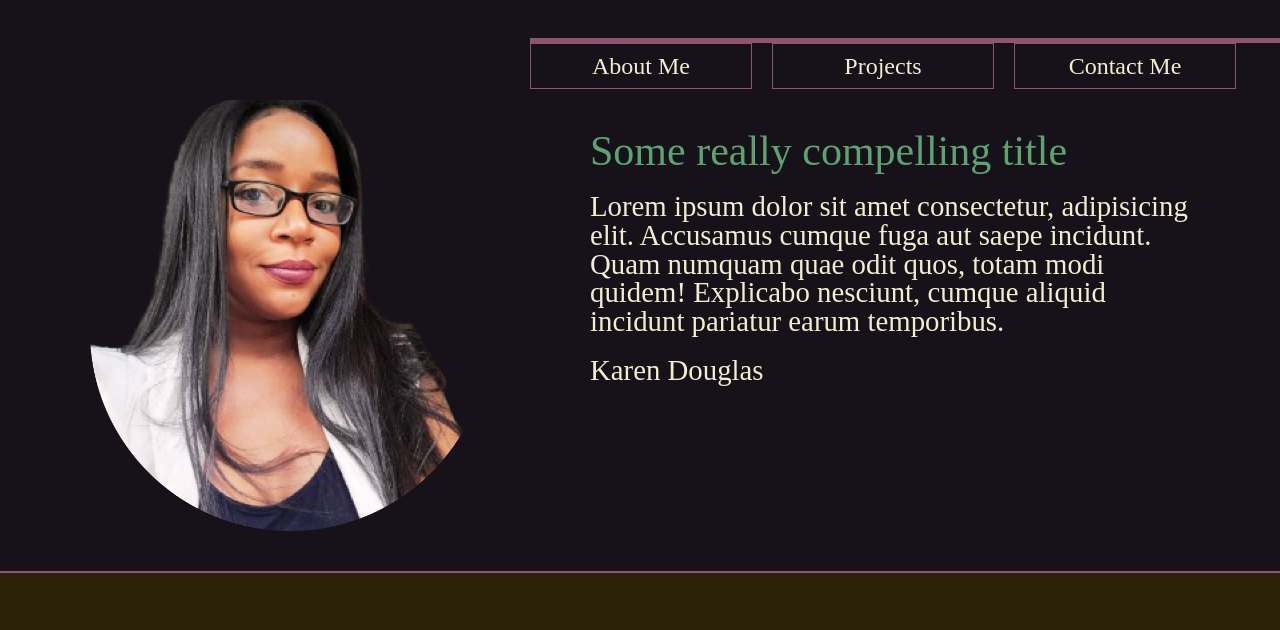
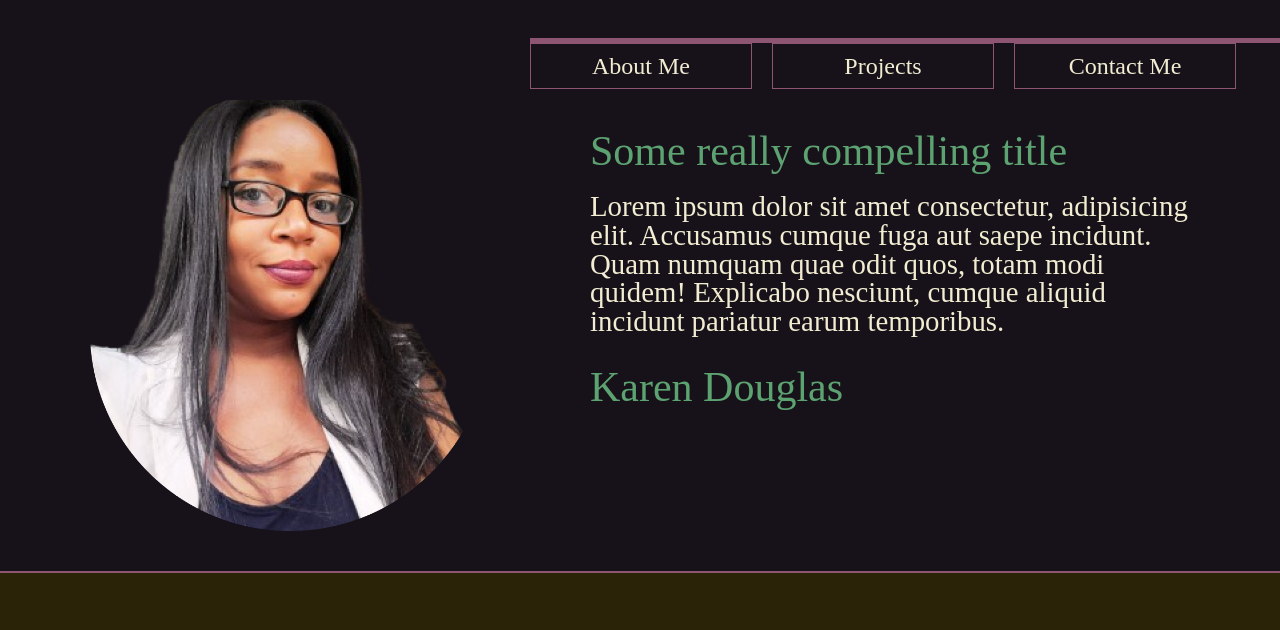
Before and after one commit to KarenDouglas/portfolioCoffee, a plain HTML site: page index.html in a window 1280 px wide. Shown: the top 630 px of the page. Drawn offline with Linux system fonts and the light colour scheme.

Commit message:
added name with avatar

```diff
--- a/index.html
+++ b/index.html
@@ -39,7 +39,7 @@
                 <section>
                     <h1>Some really compelling title</h1>
                         <p>Lorem ipsum dolor sit amet consectetur, adipisicing elit. Accusamus cumque fuga aut saepe incidunt. Quam numquam quae odit quos, totam modi quidem! Explicabo nesciunt, cumque aliquid incidunt pariatur earum temporibus.</p>
-                        <p>Karen Douglas</p>
+                        <h2 style="color: #5da271; font-size: 42px; margin-top: 30px;">Karen Douglas</h2>
                 </section>
             </section>
         </div>
```
